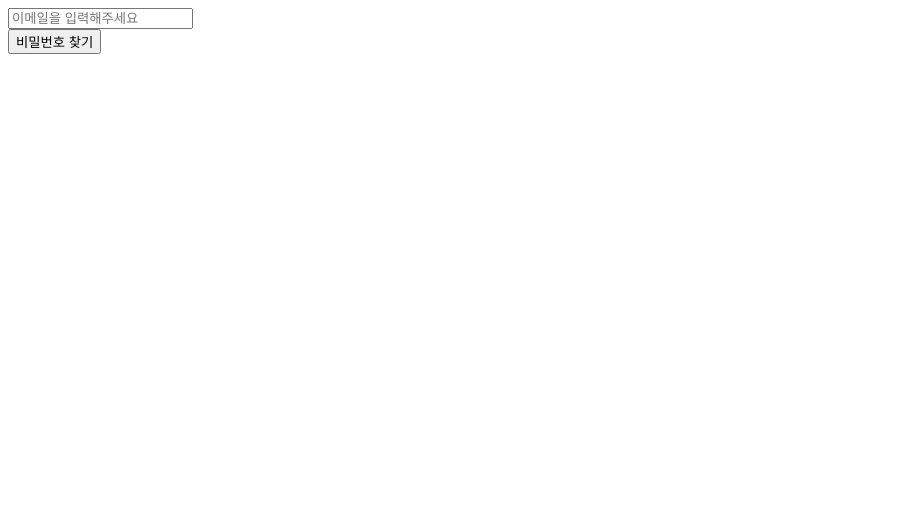
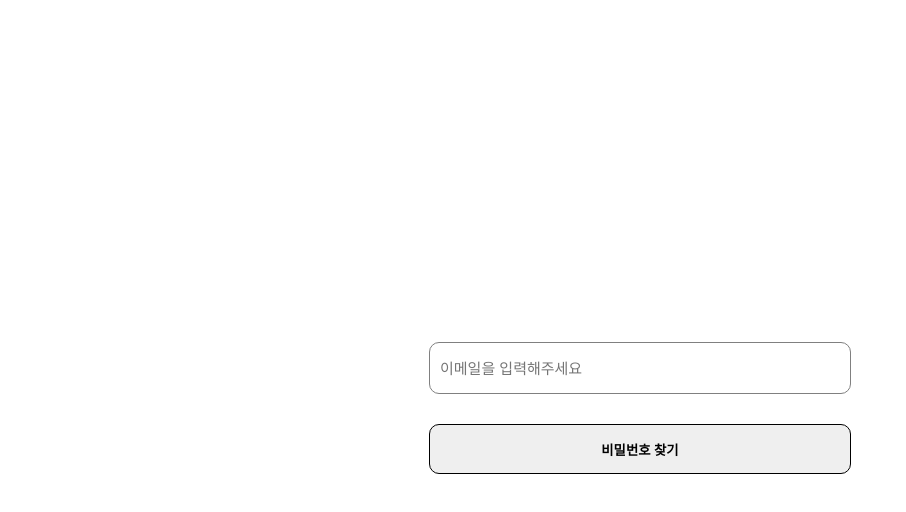
Before and after one commit to ouo-29571/pj_2025_05_26_backup, a React (Vite) app in the folder front/: page /Passwordfind in a window 1280 px wide. Shown: the top 512 px of the page, without its empty margins (0-906 px from the left). Built offline with nearby package versions, Linux system fonts and the light colour scheme.

Commit message:
2025.06.04 회원정보 수정및 비밀번호 찾기 관련
회원정보 수정
 - 가입된 이메일로 입력시 DB확인 안하도록 수정
 - 회원정보 수정입력후 'Enter' key로 인한 제출 방지

비밀번호 찾기
- css수정

```diff
--- a/front/src/Component/Login/Login.css
+++ b/front/src/Component/Login/Login.css
@@ -31,7 +31,7 @@
     height: 40px;
     border: 1px solid gray;
     border-radius: 10px;
-    font-size: 15px;
+    font-size: 17px;
     font-weight: 400; /*글씨 두께*/
     margin-bottom: 10px;
     padding: 10px;
--- a/front/src/Component/Login/Login.jsx
+++ b/front/src/Component/Login/Login.jsx
@@ -58,7 +58,7 @@ const Login = () => {
         <>
             <div className="login_page">
                 {/* 상단 헤더 */}
-                <div className="top_search"></div>
+                <div></div>
                 {/* 카테고리 */}
                 <div className="login">
                     <div className="login_logo">
--- a/front/src/Component/Mypage/Mypage.jsx
+++ b/front/src/Component/Mypage/Mypage.jsx
@@ -1,5 +1,5 @@
 import React, { useState, useEffect } from "react";
-import { data, Link, useNavigate } from "react-router-dom";
+import { Link, useNavigate } from "react-router-dom";
 
 import "./Mypage.css";
 
--- a/front/src/Component/Userinfofix/Userinfofix.jsx
+++ b/front/src/Component/Userinfofix/Userinfofix.jsx
@@ -59,12 +59,19 @@ const Userinfofix = () => {
     //이메일 중복확인
     const handleBlurOrEnter_email = async (e) => {
         const email_value = e.target.value;
+        const user = sessionStorage.getItem("user");
+        //문자열로 가져온 데이터를 객체로 변환
+        const user_email = JSON.parse(user);
+
         //form 이메일 값 전달
         setUserinfofix_form((prev) => ({
             ...prev,
             Userinfofix_email: email_value,
         }));
 
+        //현재 저장된 이메일과 신규 이메일이 같을 경우 비교 안함
+        if (Userinfofix_form.Userinfofix_email != user_email.name) {
+            console.log("이메일 확인중");
             //DB 값 전달
             const response = await fetch(
                 "http://localhost:8080/userinfo_check_email",
@@ -78,14 +85,18 @@ const Userinfofix = () => {
                 }
             );
 
-        //받은 값 활용
-        //서버에서 받은 json데이터를 자바스크립트 객체로 변환하여 저장
             const data = await response.json();
             if (data.user_email_exit) {
                 setUserinfofix_error((prev) => ({
                     ...prev,
                     Userinfofix_error_email: "이미 존재하는 이메일입니다.",
                 }));
+            } else {
+                setUserinfofix_error((prev) => ({
+                    ...prev,
+                    Userinfofix_error_email: "",
+                }));
+            }
         } else {
             setUserinfofix_error((prev) => ({
                 ...prev,
@@ -123,8 +134,16 @@ const Userinfofix = () => {
         console.log("데이터 저장");
     }
 
+    //Enter key로 인한 회원정보 제출 방지
+    const handleKeyDown_userinfofix = (e) => {
+        if (e.key === "Enter") {
+            e.preventDefault();
+        }
+    };
+
     const handleUserinfofix_Submit = async (e) => {
         e.preventDefault();
+
         if (Userinfofix_error.Userinfofix_error_password) {
             alert("비밀번호가 일치하지 않습니다.");
         } else if (Userinfofix_error.Userinfofix_error_email) {
@@ -172,6 +191,7 @@ const Userinfofix = () => {
                         <form
                             className="signupform"
                             onSubmit={handleUserinfofix_Submit}
+                            onKeyDown={handleKeyDown_userinfofix}
                         >
                             <div className="input-container">
                                 <div>
--- a/front/src/Component/passwordfind/Passwordfind.css
+++ b/front/src/Component/passwordfind/Passwordfind.css
@@ -0,0 +1,38 @@
+.Passwordfind_page {
+    height: 100vh; /*세로 100%*/
+    width: 100%;
+    display: flex;
+    justify-content: center; /*가로정렬*/
+    align-items: center; /*세로정렬*/
+}
+
+.Passwordfind_main > div {
+    margin: 10px;
+}
+
+.Passwordfind_email > input {
+    width: 400px;
+    height: 30px;
+    border: 1px solid gray;
+    border-radius: 10px;
+    font-size: 15px;
+    font-weight: 400; /*글씨 두께*/
+    margin-bottom: 10px;
+    padding: 10px;
+}
+
+.Passwordfind_btn {
+    width: 100%;
+    height: 50px;
+    border: 1px solid;
+    border-radius: 10px;
+    margin-top: 10px;
+    padding: 10px;
+    font-weight: bolder;
+}
+
+.Password_error {
+    color: red;
+    margin-top: 10px;
+    margin-bottom: 10px;
+}
--- a/front/src/Component/passwordfind/Passwordfind.jsx
+++ b/front/src/Component/passwordfind/Passwordfind.jsx
@@ -1,9 +1,12 @@
 import React, { useState } from "react";
 import { useNavigate } from "react-router-dom";
+
+import "./Passwordfind.css";
 
 const Passwordfind = () => {
     const navigate = useNavigate();
     const [Passwordfind_email, setPasswordfind_email] = useState("");
+    const [Passwordfind_error, setPasswordfind_error] = useState("");
 
     const handleChang_Passwordfind = (e) => {
         setPasswordfind_email(e.target.value);
@@ -11,6 +14,7 @@ const Passwordfind = () => {
     };
 
     const handleClick_passwrodfind = async () => {
+        if (Passwordfind_email == "") {
             const response = await fetch("http://localhost:8080/Passwordfind", {
                 method: "POST",
                 headers: {
@@ -26,13 +30,16 @@ const Passwordfind = () => {
             } else {
                 alert("입력하신 이메일로 비밀번호를 찾을 수 없습니다.");
             }
+        } else {
+            setPasswordfind_error("이메일을 입력해주세요");
+        }
     };
 
     return (
         <>
             <div className="Passwordfind_page">
-                <div>
-                    <div>
+                <div className="Passwordfind_main">
+                    <div className="Passwordfind_email">
                         <input
                             type="email"
                             id="email"
@@ -42,7 +49,15 @@ const Passwordfind = () => {
                         />
                     </div>
                     <div>
-                        <button onClick={handleClick_passwrodfind}>
+                        {Passwordfind_error && (
+                            <div className="Password_error">
+                                {Passwordfind_error}
+                            </div>
+                        )}
+                        <button
+                            className="Passwordfind_btn"
+                            onClick={handleClick_passwrodfind}
+                        >
                             비밀번호 찾기
                         </button>
                     </div>
```
Lines whose indentation alone changed are shown as unchanged.
